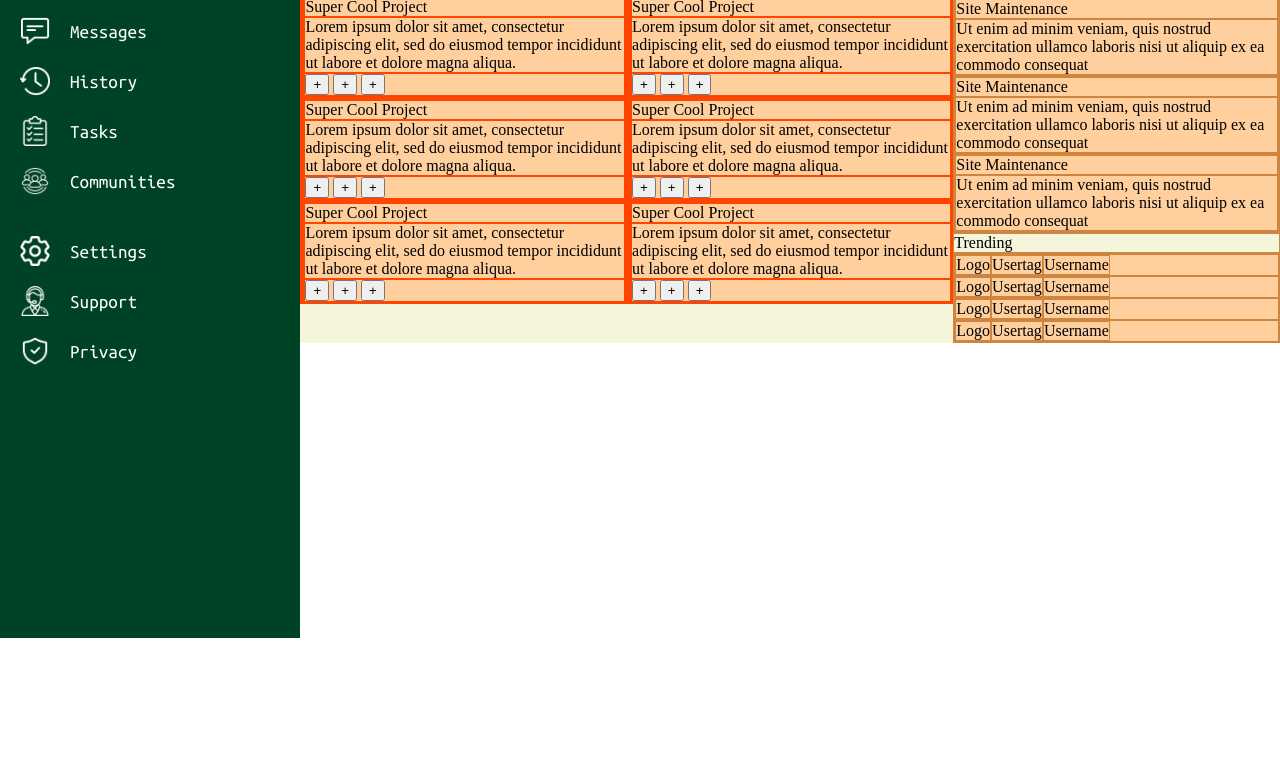
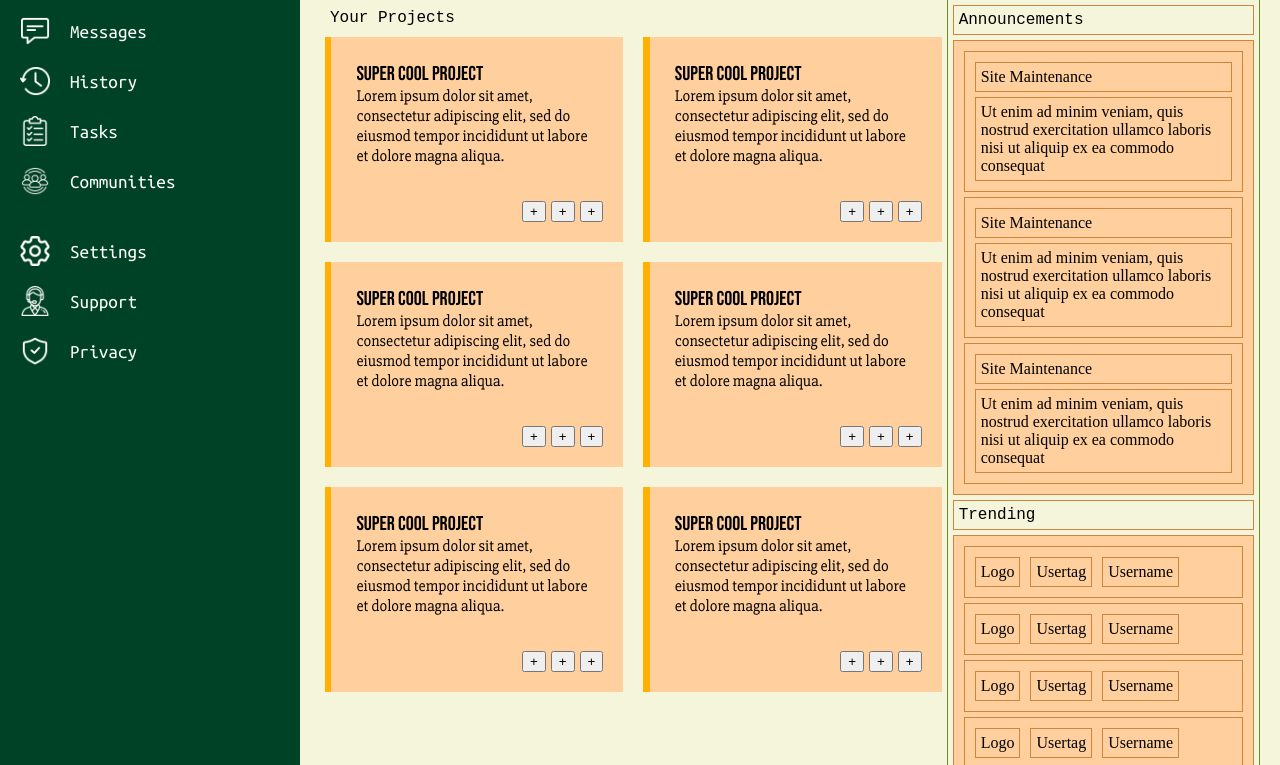
Before and after one commit to Mitadru47/TOP-Admin-Dashboard, a plain HTML site: page index.html in a window 1280 px wide. Shown: the part 182-947 px from the top of the page. Before the commit the page ends 820 px from the top, so only its background shows below. Drawn offline with Linux system fonts and the light colour scheme; a web font is replaced by a local one.

Commit message:
Main Content Styling & Layout Updates

```diff
--- a/index.html
+++ b/index.html
@@ -11,7 +11,7 @@
         <link rel="preconnect" href="https://fonts.googleapis.com">
 
         <link rel="preconnect" href="https://fonts.gstatic.com" crossorigin>
-        <link rel="stylesheet" href="https://fonts.googleapis.com/css2?family=Ubuntu+Mono&family=Wellfleet&display=swap">
+        <link rel="stylesheet" href="https://fonts.googleapis.com/css2?family=Bebas+Neue&family=Martian+Mono&family=Slabo+27px&family=Ubuntu+Mono&family=Wellfleet&display=swap">
 
     </head>
 
@@ -167,10 +167,14 @@
 
                                 <div class="cardHighlight"></div>
 
+                                <div class="cardContent">
+
                                     <div>
 
                                         <div class="title">Super Cool Project</div>
                                         <div class="description">Lorem ipsum dolor sit amet, consectetur adipiscing elit, sed do eiusmod tempor incididunt ut labore et dolore magna aliqua.</div>
+
+                                    </div>
 
                                     <div class="buttons">
 
@@ -188,10 +192,14 @@
 
                                 <div class="cardHighlight"></div>
 
+                                <div class="cardContent">
+
                                     <div>
 
                                         <div class="title">Super Cool Project</div>
                                         <div class="description">Lorem ipsum dolor sit amet, consectetur adipiscing elit, sed do eiusmod tempor incididunt ut labore et dolore magna aliqua.</div>
+
+                                    </div>
 
                                     <div class="buttons">
 
@@ -209,10 +217,14 @@
 
                                 <div class="cardHighlight"></div>
 
+                                <div class="cardContent">
+
                                     <div>
 
                                         <div class="title">Super Cool Project</div>
                                         <div class="description">Lorem ipsum dolor sit amet, consectetur adipiscing elit, sed do eiusmod tempor incididunt ut labore et dolore magna aliqua.</div>
+
+                                    </div>
 
                                     <div class="buttons">
 
@@ -230,10 +242,14 @@
 
                                 <div class="cardHighlight"></div>
 
+                                <div class="cardContent">
+
                                     <div>
 
                                         <div class="title">Super Cool Project</div>
                                         <div class="description">Lorem ipsum dolor sit amet, consectetur adipiscing elit, sed do eiusmod tempor incididunt ut labore et dolore magna aliqua.</div>
+
+                                    </div>
 
                                     <div class="buttons">
 
@@ -251,10 +267,14 @@
 
                                 <div class="cardHighlight"></div>
 
+                                <div class="cardContent">
+
                                     <div>
 
                                         <div class="title">Super Cool Project</div>
                                         <div class="description">Lorem ipsum dolor sit amet, consectetur adipiscing elit, sed do eiusmod tempor incididunt ut labore et dolore magna aliqua.</div>
+
+                                    </div>
 
                                     <div class="buttons">
 
@@ -272,10 +292,14 @@
 
                                 <div class="cardHighlight"></div>
 
+                                <div class="cardContent">
+
                                     <div>
 
                                         <div class="title">Super Cool Project</div>
                                         <div class="description">Lorem ipsum dolor sit amet, consectetur adipiscing elit, sed do eiusmod tempor incididunt ut labore et dolore magna aliqua.</div>
+
+                                    </div>
 
                                     <div class="buttons">
 
--- a/styles.css
+++ b/styles.css
@@ -29,7 +29,7 @@ body{
 
 .sidebar{
 
-    height: 100vh;
+    /* height: 100vh; */
     grid-area: 1 / 1 / 4 / 2;
 
     display: flex;
@@ -216,7 +216,7 @@ body{
 .greet{
 
     font-family: 'Wellfleet', monospace;
-    font-size: 0.75rem;
+    font-size: 0.9rem;
 }
 
 .name{
@@ -249,25 +249,46 @@ body{
     grid-template-columns: repeat(3, 1fr);
 
     background-color: #F5F5DC;
+    padding: 20px;
 }
 
 .mainContent .sectionA{
+
+    /* border: 1px solid olivedrab; */
     grid-area: 1 / 1 / 4 / 3;
+}
+
+.mainContent .sectionA .heading{
+
+    margin: 5px;
+    margin-bottom: 0;
+
+    padding: 5px;
+
+    /* border: 1px solid olivedrab; */
+}
+
+.heading{
+    font-family: 'Martian Mono', monospace;
 }
 
 .projects{
 
     display: grid;
 
+    gap: 20px;
+    margin: 5px;
+
     grid-template-rows: repeat(3, 1fr);
     grid-template-columns: repeat(2, 1fr);
 }
 
 .projects div{
-    border: 1px solid orangered;
+    /* border: 1px solid orangered; */
 }
 
 .cards{
+
     display: flex;
     background-color: #FFCF9D;
 }
@@ -275,20 +296,67 @@ body{
 .cardHighlight{
 
     background-color: #FFB000;
-    width: 1px;
+    width: 20px;
+
+    /* margin-left: 10px; */
+}
+
+.cardContent{
+
+    margin: 10px;
+    padding: 10px;
+
+    display: flex;
+    flex-direction: column;
+
+    gap: 10px;
+}
+
+.cardContent div{
+
+}
+
+.title{
+
+    font-family: 'Bebas Neue', sans-serif;
+    font-size: 1.25rem;
+
+    padding: 5px;
+    padding-bottom: 0;
+}
+
+.description{
+
+    font-family: 'Slabo 27px', serif;
+    height: 12.5vh;
+
+    padding: 5px;
+    padding-top: 0;
+}
+
+.buttons{
+
+    display: flex;
+    justify-content: end ;
+
+    gap: 5px;
 }
 
 .mainContent .sectionB{
 
+    border: 1px solid olivedrab;
     grid-area: 1 / 3 / 4 / 4;
 }
 
 .mainContent .sectionB div{
 
+    margin: 5px;
+    padding: 5px;
+
     border: 1px solid peru;
 }
 
-.slots, .users{
+.announcements, .trending{
     background-color: #FFCF9D;
 }
 
```
Lines whose indentation alone changed are shown as unchanged.
